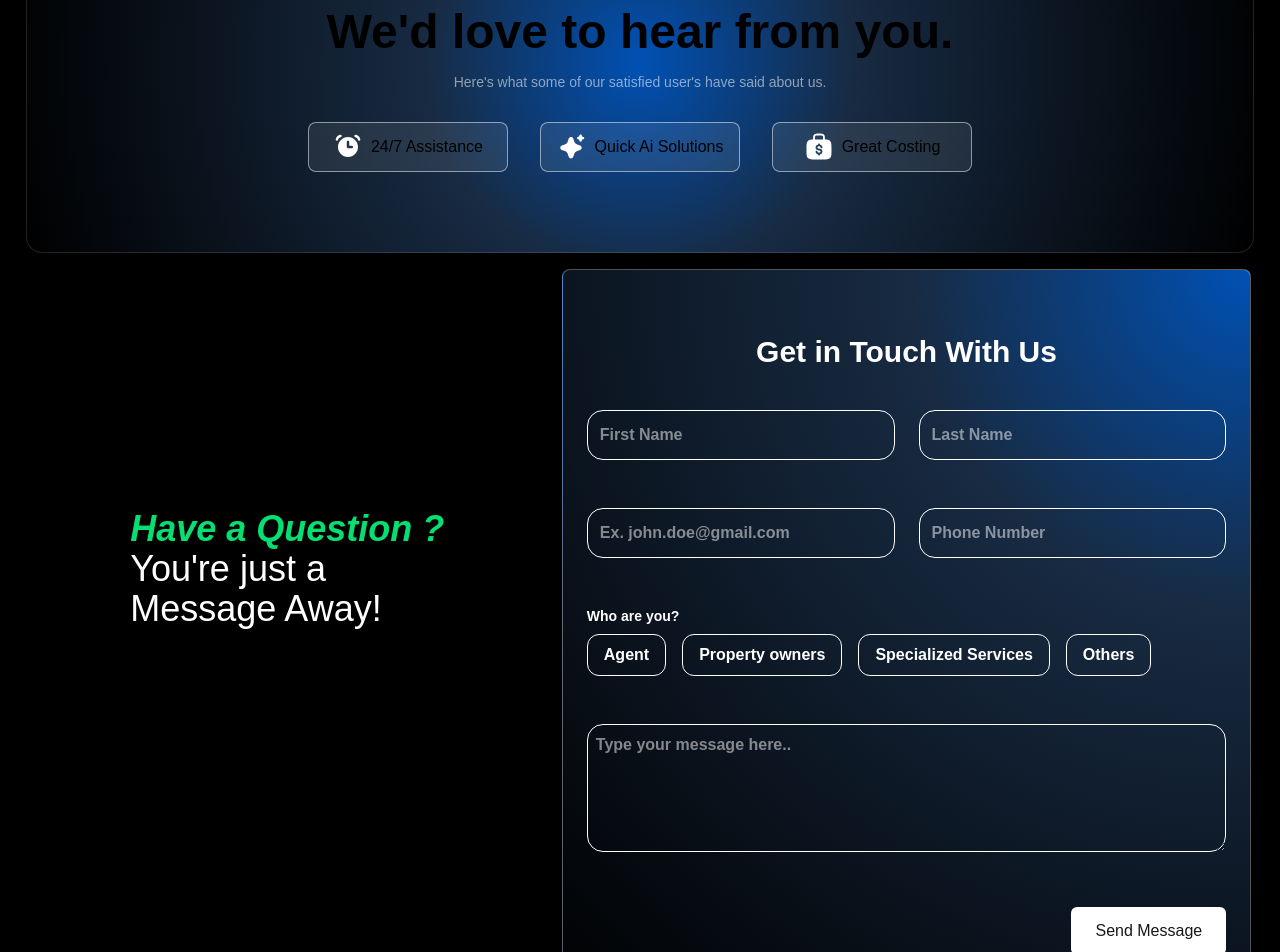
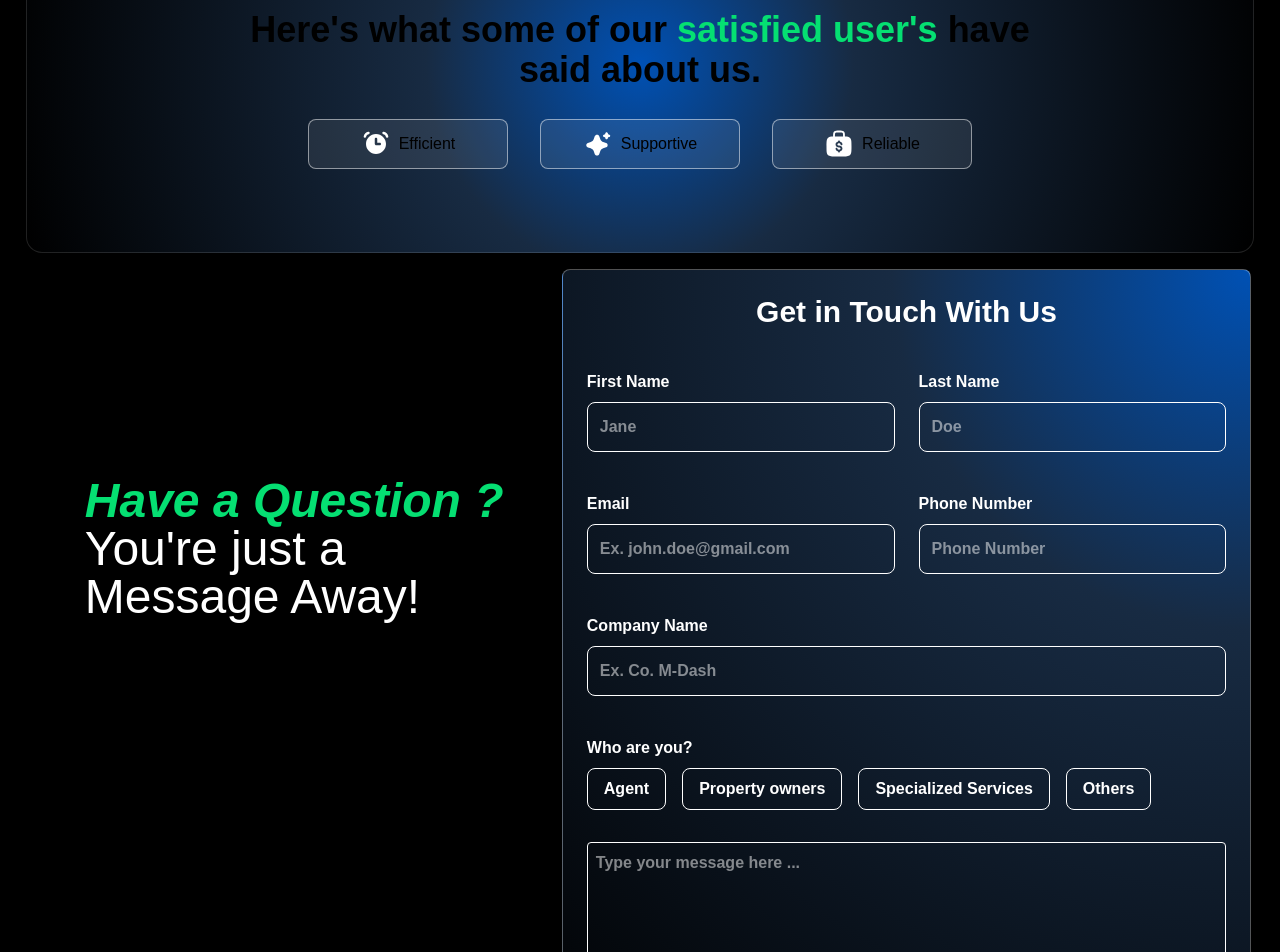
Before and after one commit to realtyeaseai/website, a Next.js app: page / in a window 1280 px wide. Shown: the part 2960-3912 px from the top of the page. Built offline with nearby package versions, Linux system fonts and the light colour scheme.

Commit message:
updated contacus section

```diff
--- a/src/app/AboutUs/page.tsx
+++ b/src/app/AboutUs/page.tsx
@@ -81,7 +81,7 @@ export default function AboutUs(){
         <div>
             <h4 className="text-2xl font-semibold mb-4 text-center md:text-start">Why Realty Ease AI?</h4>
             <p className="mb-6 text-neutral-400 text-start">
-            Rooted in our Dominican heritage and first-generation American experience, we understand the value of hard work, community, and innovation. Realty Ease AI isn’t just a service provider—we’re a partner dedicated to helping real estate professionals thrive. Whether it’s managing administrative tasks or facilitating connections with top-tier service providers, we’re here to simplify your operations and elevate your success.
+            Rooted in our Dominican heritage and first-generation American experience, we understand the value of hard work, community, and innovation. Realty Ease AI isn&apos;t just a service provider—we&apos;re a partner dedicated to helping real estate professionals thrive. Whether it&apos;s managing administrative tasks or facilitating connections with top-tier service providers, we&apos;re here to simplify your operations, elevate your experience, and foster success.
               <br/><br/> ~ Kathy Tiburcio & Eyandra Molina
               <br/> ~ Co-Founders, Realty Ease AI
             </p>
--- a/src/app/globals.css
+++ b/src/app/globals.css
@@ -106,3 +106,15 @@ body {
   max-width: 0;
   animation: typewriter 2.5s steps(11) forwards, blinkText 0.75s step-end infinite;
 }
+
+@layer utilities {
+  /* Hide scrollbar for Chrome, Safari, and Opera */
+  .no-scrollbar::-webkit-scrollbar {
+    display: none;
+  }
+  /* Hide scrollbar for IE, Edge, and Firefox */
+  .no-scrollbar {
+    -ms-overflow-style: none; /* IE and Edge */
+    scrollbar-width: none;    /* Firefox */
+  }
+}
--- a/src/components/ContactForm.tsx
+++ b/src/components/ContactForm.tsx
@@ -10,6 +10,7 @@ export default function ContactForm() {
     phone: '',
     message: '',
     reason: '',
+    cName: '',
   });
 
   const [loading, setLoading] = useState(false);
@@ -59,6 +60,7 @@ export default function ContactForm() {
         phone: '',
         message: '',
         reason: '',
+        cName: '',
       });
     } catch (err: unknown) {
       console.error('❌ Error:', err);
@@ -74,54 +76,88 @@ export default function ContactForm() {
     <div className="bg-[radial-gradient(circle_at_top_right,_#0072feb5,_#4883cc53,_#4883cc29,_#000)]
  border border-[#ffffff50] min-h-[750px] w-full md:w-auto rounded-lg flex items-center justify-center flex-col p-6 text-white font-bold">
       <h2 className="text-3xl text-white mb-10">Get in Touch With Us</h2>
-      <form onSubmit={handleSubmit} className="max-w-2xl w-full space-y-12">
+      <form onSubmit={handleSubmit} className="max-w-2xl w-full space-y-8">
+
+        {/*----------------- Name Block ------------- */}
         <div className="grid grid-cols-1 md:grid-cols-2 gap-6">
+          <label htmlFor="fname" className="text-white flex flex-col">
+            <span className='w-full pb-2 text-[16px]'>First Name</span>
             <input
               type="text"
-            placeholder="First Name"
-            className="input p-3 border rounded-2xl"
+              placeholder="Jane"
+              id='fname'
+              className="input p-3 border rounded-[8px]"
               value={form.firstName}
               onChange={(e) => setForm({ ...form, firstName: e.target.value })}
               required
             />
+          </label>
+          <label htmlFor="lname" className="text-white pb-2 flex flex-col">
+            <span className='w-full pb-2 text-[16px]'>Last Name</span>
             <input
               type="text"
-            placeholder="Last Name"
-            className="input p-3 border rounded-2xl"
+              placeholder="Doe"
+              id='lname'
+              className="input p-3 border rounded-[8px]"
               value={form.lastName}
               onChange={(e) => setForm({ ...form, lastName: e.target.value })}
               required
             />
+          </label>
+
         </div>
 
         <div className="grid grid-cols-1 md:grid-cols-2 gap-6">
+          <label htmlFor="email" className="text-white pb-2 flex flex-col">
+            <span className='w-full pb-2 text-[16px]'>Email</span>
             <input
               type="email"
               placeholder="Ex. john.doe@gmail.com"
-            className="input p-3 border rounded-2xl"
+              id='email'
+              className="input p-3 border rounded-[8px]"
               value={form.email}
               onChange={(e) => setForm({ ...form, email: e.target.value })}
               required
             />
+          </label>
+          <label htmlFor="pNumber" className="text-white pb-2 flex flex-col">
+            <span className='w-full pb-2 text-[16px]'>Phone Number</span>
             <input
               type="tel"
               placeholder="Phone Number"
-            className="input w-full p-3 border rounded-2xl"
+              id='pNumber'
+              className="input w-full p-3 border rounded-[8px]"
               value={form.phone}
               onChange={(e) => setForm({ ...form, phone: e.target.value })}
               required
             />
+          </label>
+        </div>
+
+        <div className=''>
+          <label htmlFor="cName" className="text-white pb-2 flex flex-col">
+            <span className='w-full pb-2 text-[16px]'>Company Name</span>
+            <input
+              type="text"
+              placeholder="Ex. Co. M-Dash"
+              id='cName'
+              className="input w-full p-3 border rounded-[8px]"
+              value={form.phone}
+              onChange={(e) => setForm({ ...form, cName: e.target.value })}
+              required
+            />
+          </label>
         </div>
 
         <div>
-          <label className="text-sm text-white mb-2 block">Who are you?</label>
+          <label className="text-[16px] text-white pb-2 block">Who are you?</label>
           <div className="flex gap-4 flex-wrap">
             {reasons.map((item) => (
               <button
                 key={item}
                 type="button"
                 aria-pressed={form.reason === item}
-                className={`border border-black px-4 py-2 rounded-xl text-white ${
+                className={`border border-black px-4 py-2 rounded-[8px] text-white ${
                   form.reason === item ? 'border-2 border-black bg-gradient-to-tl from-blue-400 to-blue-600' : 'border-white'
                 }`}
                 onClick={() => setForm({ ...form, reason: item })}
@@ -133,18 +169,18 @@ export default function ContactForm() {
         </div>
 
         <textarea
-          placeholder="Type your message here.."
-          className="input h-32 w-full border rounded-2xl p-2"
+          placeholder="Type your message here ..."
+          className="input min-h-32 w-full border rounded-[4px] p-2 overflow-auto no-scrollbar"
           value={form.message}
           onChange={(e) => setForm({ ...form, message: e.target.value })}
           required
         />
 
-        <div className="flex justify-end">
+        <div className="flex mb-4 justify-center">
           <button
             type="submit"
             disabled={loading}
-            className="bg-white text-neutral-900 px-6 py-3 rounded-md font-medium disabled:opacity-60"
+            className="bg-white text-neutral-900 w-full px-6 py-3 rounded-md font-medium disabled:opacity-60"
           >
             {loading ? 'Sending...' : 'Send Message'}
           </button>
@@ -244,7 +280,7 @@ export default function ContactForm() {
 
 //         {/* Form */}
 //         <div className="md:w-1/2 p-8">
-//           <h2 className="text-2xl md:text-3xl font-bold mb-2">Send us a message</h2>
+//           <h2 className="text-2xl md:text-3xl font-bold pb-2">Send us a message</h2>
 //           <p className="text-gray-400 mb-6">
 //             Your satisfaction is our top priority, and we are committed to providing exceptional service and support
 //           </p>
--- a/src/components/landingPage/ContactUs.tsx
+++ b/src/components/landingPage/ContactUs.tsx
@@ -17,8 +17,8 @@ export default function ContactUs() {
             alt="icon"
             className="w-[75%] h-auto" />
         </span>
-        <h1 className="md:text-5xl text-2xl text-center"><b>We&apos;d love to hear from you.</b></h1>
-        <p className="text-center text-[14px] text-[#ffffff8a]">Here&apos;s what some of our satisfied <span className="">user&apos;s</span> have said about us.</p>
+        <h1 className="md:text-4xl text-2xl text-center"><b>Here&apos;s what some of our <span className="text-green-400"> satisfied user&apos;s</span> have <br /> said about us.</b></h1>
+        {/* <p className="text-center text-[14px] text-[#ffffff8a]">Here&apos;s what some of our satisfied <span className="">user&apos;s</span> have said about us.</p> */}
 
         <div className="flex items-center justify-center flex-col md:flex-row gap-8 h-[220px] md:h-[20%] w-[80%] md:mt-0">
           <div className=" flex items-center justify-center gap-2 min-h-[50px] w-full md:w-[20%] min-w-[200px] rounded-[8px] border border-[#ffffff80] bg-[#ffffff15] hover:bg-gray-900">
@@ -26,21 +26,21 @@ export default function ContactUs() {
               <Image src="/contactUsItems/Clock.svg" width={30}
                 height={30} alt="Clock" />
             </span>
-            24/7 Assistance
+              Efficient
           </div>
           <div className="flex items-center justify-center gap-2 min-h-[50px] w-full md:w-[20%] min-w-[200px] rounded-[8px] border border-[#ffffff80] bg-[#ffffff15] hover:bg-gray-900">
             <span>
               <Image src="/contactUsItems/star.svg" width={30}
                 height={30} alt="Star" />
             </span>
-            Quick Ai Solutions
+            Supportive
           </div>
           <div className="flex items-center justify-center gap-2 min-h-[50px] w-full md:w-[20%] min-w-[200px] rounded-[8px] border border-[#ffffff80] bg-[#ffffff15] hover:bg-gray-900">
             <span>
               <Image src="/contactUsItems/moneyBag.svg" width={30}
                 height={30} alt="bag" />
             </span>
-            Great Costing
+              Reliable
           </div>
           {/* <div className="flex items-center justify-center gap-2 min-h-[50px] w-full md:w-[20%] min-w-[200px] rounded-[8px] border border-[#ffffff80] bg-[#ffffff15] hover:bg-gray-900">
             <span>
@@ -70,9 +70,9 @@ export default function ContactUs() {
 
       {/* ------------------ Grid to Conatct --------------- */}
       <div className="grid grid-cols-1 md:grid-cols-[1.5fr_2fr] gap-4 w-full md:w-[98%] p-4">
-        <div className="h-[600px] w-full md:w-auto flex justify-center items-center">
+        <div className="h-fit w-full md:w-auto flex justify-center md:justify-start py-28 md:pt-52 md:pl-14 items-center">
           {/* <ContactInfo /> */}
-          <p className="text-4xl text-white"><span className="text-green-400 font-semibold italic">Have a Question ?</span> <br/> You&apos;re just a <br/> Message Away!</p>
+          <p className="text-4xl md:text-5xl text-white text-center md:text-start"><span className="text-green-400 font-semibold italic">Have a Question ?</span> <br/> You&apos;re just a <br/> Message Away!</p>
         </div>
         {/* <div className="bg-black border border-[#ffffff50] h-[600px] w-full md:w-auto rounded-lg"> */}
         <ContactForm />
--- a/src/components/landingPage/FAQ.tsx
+++ b/src/components/landingPage/FAQ.tsx
@@ -102,7 +102,7 @@ const faqs = [
     question: "What happens if I am not satisfied with my Virtual Assistant?",
     answer: `
       <p>
-       If you're not completely satisfied, we offer a <b>replacement guarantee</b>. We will work with you to resolve any issues or match you with a new VA who better meets your needs.
+        If you're not completely satisfied, we offer a <b>replacement guarantee</b>. We will work with you to resolve any issues or match you with a new VA who better meets your needs.
       </p>
     `,
   },
@@ -140,7 +140,7 @@ function TextBoxWithContactBtn(){
         Got Questions? We&apos;ve Got Answers!
         </h1>
         <p className="mx-auto mt-2 max-w-xl text-base font-normal text-neutral-300 md:ml-6 ">
-        Explore our frequently asked questions below to find clarity on our services, processes, and everything in between. Can’t find what you’re looking for? [Contact us] – we’re always here to help!
+        Explore our frequently asked questions below to find clarity on our services, processes, and everything in between. Can&apos;t find what you&apos;re looking for? <a href="/#contact" className="text-green-500 font-semibold">Contact us</a> – we&apos;re always here to help!
 
         </p>
 
--- a/src/components/landingPage/PersonaPicker.tsx
+++ b/src/components/landingPage/PersonaPicker.tsx
@@ -35,8 +35,9 @@ export default function PersonaPicker(){
 
             <RenderPref/>
 
+            {/* <section className="border flex items-center justify-center flex-col pb-10 px-20 rounded-2xl"> */}
                 <div className="md:w-[80%] w-full flex justify-center items-center flex-col mt-8">
-                <h1 className="w-[70%] m-2 py-4 px-2 text-4xl rounded-[8px] text-white text-center ">Services</h1>
+                    <h1 className="w-[70%] m-2 py-4 px-2 text-4xl rounded-[8px] text-white text-center ">Require Services ?</h1>
                     {/* border border-[#ffffff80] bg-[#ffffff10]  */}
                 </div>
 
@@ -47,6 +48,7 @@ export default function PersonaPicker(){
                     <LastCard/>
 
                 </div>
+            {/* </section> */}
         </div>
     );
 }
```
Lines whose indentation alone changed are shown as unchanged.
